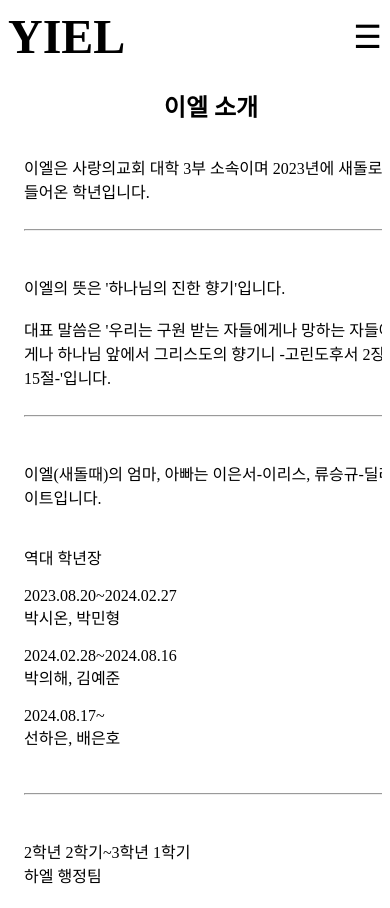
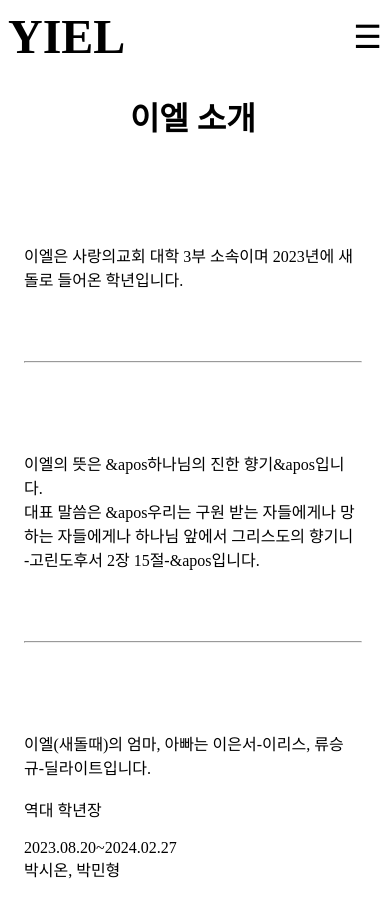
Before and after one commit to KYJLMML/univ3yiel, a Next.js app: page /info in a window 390 px wide. Built offline with nearby package versions, Linux system fonts and the light colour scheme.

Commit message:
Fix HTML structure and update styles

```diff
--- a/app/info/page.js
+++ b/app/info/page.js
@@ -15,32 +15,45 @@ export default function Info() {
     <div className={styles.container}>
       <div className={styles.scrollContainer}>
         <h1 className={styles.title}>이엘 소개</h1>
-        <p className={styles.content}>
-          이엘은 사랑의교회 대학 3부 소속이며 2023년에 새돌로 들어온 학년입니다.<br /><br /> <hr /><br /><br />
-          이엘의 뜻은 &apos;하나님의 진한 향기&apos;입니다.<br /><br />
-          대표 말씀은 &apos;우리는 구원 받는 자들에게나 망하는 자들에게나 하나님 앞에서 그리스도의 향기니 -고린도후서 2장 15절-&apos;입니다.<br /><br /><hr /><br /><br />
-          이엘(새돌때)의 엄마, 아빠는 이은서-이리스, 류승규-딜라이트입니다.<br /><br /><br />
-          역대 학년장<br /><br />
+        <div className={styles.content}>
+          <p>
+          <br /><br /><br /><br />이엘은 사랑의교회 대학 3부 소속이며 2023년에 새돌로 들어온 학년입니다.<br /><br /><br /><br />
+          </p>
+          <hr />
+          <p>
+          <br /><br /><br /><br />이엘의 뜻은 &apos하나님의 진한 향기&apos입니다.<br />
+            대표 말씀은 &apos우리는 구원 받는 자들에게나 망하는 자들에게나 하나님 앞에서 그리스도의 향기니 -고린도후서 2장 15절-&apos입니다.<br /><br /><br /><br />
+          </p>
+          <hr />
+          <p>
+          <br /><br /><br /><br />이엘(새돌때)의 엄마, 아빠는 이은서-이리스, 류승규-딜라이트입니다.<br /><br />역대 학년장<br /><br />
             2023.08.20~2024.02.27<br />박시온, 박민형<br /><br />
             2024.02.28~2024.08.16<br />박의해, 김예준<br /><br />
-          2024.08.17~<br />선하은, 배은호<br /><br /><br /><hr /><br /><br />
-          2학년 2학기~3학년 1학기<br />하엘 행정팀<br /><br />
+            2024.08.17~<br />선하은, 배은호<br /><br /><br /><br />
+          </p>
+          <hr />
+          <p>
+          <br /><br /><br /><br />2학년 2학기~3학년 1학기<br />하엘 행정팀<br />
             뜻은 하나님의 이엘 입니다.<br /><br />
-          구성원<br />박희서 간사님, 백성원 팀장님, 김예준, 문세린, 박시온, 배은호, 선하은, 신서영, 이은서, 변정현입니다.<br /><br />
+            구성원<br />박희서 간사님, 백성원 팀장님, 김예준, 문세린, 박시온, 배은호, 선하은, 신서영, 이은서, 변정현입니다.<br />
             맡은 역할<br /><br />
-          박희서 간사님-간사<br /><br />
-          백성원 팀장님-팀장<br /><br />
-          김예준-주보, 프린트, 출석 체크<br /><br />
-          문세린-출석체크, 재정<br /><br />
-          박시온-디자인, 교재 큐티 관리<br /><br />
-          배은호-집회실 관리<br /><br />
-          선하은-군지체, 행정팀 관리<br /><br />
-          신서영-도서대출, 기도제목 관리<br /><br />
-          이은서-광고<br /><br />
-          변정현-비품 관리<br /><br /><br /><hr /><br /><br />
+            박희서 간사님-간사<br />
+            백성원 팀장님-팀장<br />
+            김예준-주보, 프린트, 출석 체크<br />
+            문세린-출석체크, 재정<br />
+            박시온-디자인, 교재 큐티 관리<br />
+            배은호-집회실 관리<br />
+            선하은-군지체, 행정팀 관리<br />
+            신서영-도서대출, 기도제목 관리<br />
+            이은서-광고<br />
+            변정현-비품 관리<br /><br /><br /><br />
+          </p>
+          <hr />
+          <p>
             제작자: 김예준<br />문의: univ3.yiel@gmail.com
           </p>
         </div>
       </div>
+    </div>
   );
 }
--- a/app/info/page.module.css
+++ b/app/info/page.module.css
@@ -1,13 +1,14 @@
 /* app/info/page.module.css */
 .container {
-  width: 100%;
+  width: 95%;
   height: 100vh;
   padding-top: 4rem; /* 네비게이션 바 높이만큼 여백 */
   overflow-x: hidden; /* 가로 스크롤 방지 */
+  overflow-y: hidden; /* 세로 스크롤 비활성화 */
 }
 
 .scrollContainer {
-  width: 100%;
+  width: 95%;
   height: calc(100vh - 4rem); /* 네비게이션 바 높이 제외 */
   overflow-y: auto;
   scrollbar-width: none; /* Firefox */
@@ -26,6 +27,12 @@
   font-size: 3rem; /* 기본 크기 */
   font-weight: bold;
   margin-bottom: 1rem;
+  text-align: left; /* 텍스트 왼쪽 정렬 */
+}
+
+.content {
+  font-size: 1.5rem;
+  text-align: left; /* 텍스트 왼쪽 정렬 */
 }
 
 .mediaItem {
@@ -41,7 +48,7 @@
 
 .caption {
   font-size: 1.2rem;
-  text-align: center;
+  text-align: left; /* 텍스트 왼쪽 정렬 */
   margin-top: 0.5rem;
 }
 
@@ -50,23 +57,18 @@
   text-decoration: underline;
 }
 
-.separator {
-  width: 100%;
-  border: 0;
-  border-top: 1px solid #ccc;
-  margin: 1rem 0;
-}
-
 /* PC 버전 (1024px 이상) */
 @media screen and (min-width: 1024px) {
   .title {
     font-size: 3rem;
     font-weight: bold;
     margin-bottom: 2rem;
+    text-align: left; /* 텍스트 왼쪽 정렬 */
   }
 
   .content {
     font-size: 1.5rem;
+    text-align: left; /* 텍스트 왼쪽 정렬 */
   }
 }
 
@@ -81,14 +83,17 @@
   }
 
   .title {
-    font-size: 1.5rem; /* 모바일에서 제목 크기 조정 */
+    font-size: 2rem; /* 모바일에서 제목 크기 조정 */
+    text-align: left; /* 텍스트 왼쪽 정렬 */
   }
 
   .content {
     font-size: 1rem; /* 모바일에서 내용 크기 조정 */
+    text-align: left; /* 텍스트 왼쪽 정렬 */
   }
 
   .caption {
     font-size: 1rem; /* 모바일에서 캡션 크기 조정 */
+    text-align: left; /* 텍스트 왼쪽 정렬 */
   }
 }
--- a/app/item/page.module.css
+++ b/app/item/page.module.css
@@ -4,11 +4,12 @@
   height: 100vh;
   padding-top: 4rem; /* 네비게이션 바 높이만큼 여백 */
   overflow-x: hidden; /* 가로 스크롤 방지 */
+  overflow-y: hidden; /* 세로 스크롤 비활성화 */
 }
 
 .textContainer {
   width: 100%;
-  height: calc(100vh - 4rem);
+  height: calc(100vh - 4rem); /* 네비게이션 바 높이 제외 */
   overflow-y: auto;
   scrollbar-width: none; /* Firefox */
   -ms-overflow-style: none; /* IE and Edge */
@@ -25,7 +26,7 @@
 
 .scrollContainer {
   width: 100%;
-  height: calc(100vh - 4rem); /* 네���게이션 바 높이 제외 */
+  height: calc(100vh - 4rem); /* 네비게이션 바 높이 제외 */
   overflow-y: auto;
   scrollbar-width: none; /* Firefox */
   -ms-overflow-style: none; /* IE and Edge */
@@ -40,7 +41,7 @@
 }
 
 .title {
-  font-size: 2rem; /* 기본 크기 */
+  font-size: 3rem; /* 기본 크기 */
   font-weight: bold;
   margin-bottom: 1rem;
 }
@@ -67,6 +68,11 @@
   text-decoration: underline;
 }
 
+.content {
+  font-size: 1.5rem;
+  text-align: center;
+}
+
 /* PC 버전 (1024px 이상) */
 @media screen and (min-width: 1024px) {
   .title {
@@ -86,7 +92,7 @@
     padding-top: 3rem;
   }
 
-  .scrollContainer {
+  .textContainer {
     height: calc(100vh - 3rem);
   }
 
--- a/app/layout.module.css
+++ b/app/layout.module.css
@@ -6,7 +6,7 @@
   width: 100%;
   padding: 0.5rem;
   z-index: 1000;
-  overflow-x: hidden; /* 가로 스크롤 방지 */
+  overflow: hidden; /* 가로 및 세로 스크롤 비활성화 */
 }
 
 .leftSection {
@@ -60,59 +60,6 @@
 
 .nav li:nth-child(4) {
   margin-left: 20vw;
-}
-
-@media screen and (max-width: 768px) {
-  .nav {
-    display: none;
-  }
-
-  .nav.open {
-    display: flex;
-    flex-direction: column;
-    position: fixed; /* 고정 위치로 변경 */
-    top: 0; /* 상단에 고정 */
-    left: 0;
-    width: 100%;
-    height: 100vh; /* 전체 높이 */
-    background-color: white;
-    z-index: 1001; /* 메뉴가 맨 앞으로 나오도록 z-index 조정 */
-  }
-
-  .hamburger {
-    display: block;
-    font-size: 2rem;
-    cursor: pointer;
-    position: absolute;
-    right: 1rem;
-  }
-  .mobileMenu {
-    position: fixed; /* 고정 위치로 변경 */
-    top: 0; /* 상단에 고정 */
-    left: 0;
-    width: 100%;
-    height: 100vh; /* 전체 높이 */
-    background-color: black;
-    z-index: 1001; /* 메뉴가 맨 앞으로 나오도록 z-index 조정 */
-    display: flex;
-    flex-direction: column;
-    align-items: center;
-    justify-content: center; /* 중앙 정렬 */
-  }
-
-  .mobileMenu ul {
-    list-style: none;
-    margin: 0;
-    padding: 0;
-    width: 100%;
-  }
-
-  .mobileMenu li {
-    font-size: 1.5rem;
-    font-weight: bold;
-    padding: 1rem;
-    text-align: center;
-  }
 }
 
 /* 모바일 환경에서 YIEL 숨기기 */
@@ -183,17 +130,3 @@
     font-size: 3rem;
   }
 }
-
-/* PC 화면에서 햄버거 버튼 숨기기 */
-@media screen and (min-width: 769px) {
-  .hamburger {
-    display: none;
-  }
-}
-
-/* PC 화면에서 더 크게 표시 */
-@media screen and (min-width: 1024px) {
-  .logo {
-    font-size: 3rem;
-  }
-}
--- a/app/memories/page.module.css
+++ b/app/memories/page.module.css
@@ -3,6 +3,7 @@
   height: 100vh;
   padding-top: 4rem; /* 네비게이션 바 높이만큼 여백 */
   overflow-x: hidden; /* 가로 스크롤 방지 */
+  overflow-y: hidden; /* 세로 스크롤 비활성화 */
 }
 
 .scrollContainer {
--- a/app/page.module.css
+++ b/app/page.module.css
@@ -18,13 +18,13 @@
   cursor: pointer; /* header에서 container로 이동 */
   padding-top: 4rem; /* 네비게이션 바 높이만큼 여백 */
   overflow-x: hidden; /* 가로 스크롤 방지 */
+  overflow-y: hidden; /* 세로 스크롤 비활성화 */
 }
 
 .header {
   position: relative;
   display: inline-block;
   text-align: center;
-  /* cursor: pointer 제거 */
 }
 
 .header.fade-out {
@@ -152,6 +152,7 @@
   font-size: 3rem; /* 기본 크기 */
   font-weight: bold;
   margin-bottom: 1rem;
+  text-align: left; /* 텍스트 왼쪽 정렬 */
 }
 
 .mediaItem {
@@ -167,7 +168,7 @@
 
 .caption {
   font-size: 1.2rem;
-  text-align: center;
+  text-align: left; /* 텍스트 왼쪽 정렬 */
   margin-top: 0.5rem;
 }
 
@@ -182,33 +183,38 @@
     font-size: 3rem;
     font-weight: bold;
     margin-bottom: 2rem;
+    text-align: left; /* 텍스트 왼쪽 정렬 */
   }
 
   .content {
     font-size: 1.5rem;
+    text-align: left; /* 텍스트 왼쪽 정렬 */
   }
 }
 
 /* 모바일 버전 (768px 이하) */
 @media screen and (max-width: 768px) {
   .container {
-    padding-top: 3.5rem;
+    padding-top: 3rem;
   }
 
   .scrollContainer {
-    height: calc(100vh - 3.5rem);
+    height: calc(100vh - 3rem);
   }
 
   .title {
     font-size: 1.5rem; /* 모바일에서 제목 크기 조정 */
+    text-align: left; /* 텍스트 왼쪽 정렬 */
   }
 
   .content {
     font-size: 1rem; /* 모바일에서 내용 크기 조정 */
+    text-align: left; /* 텍스트 왼쪽 정렬 */
   }
 
   .caption {
     font-size: 1rem; /* 모바일에서 캡션 크기 조정 */
+    text-align: left; /* 텍스트 왼쪽 정렬 */
   }
 
   .imageContainer {
```
Lines whose indentation alone changed are shown as unchanged.
